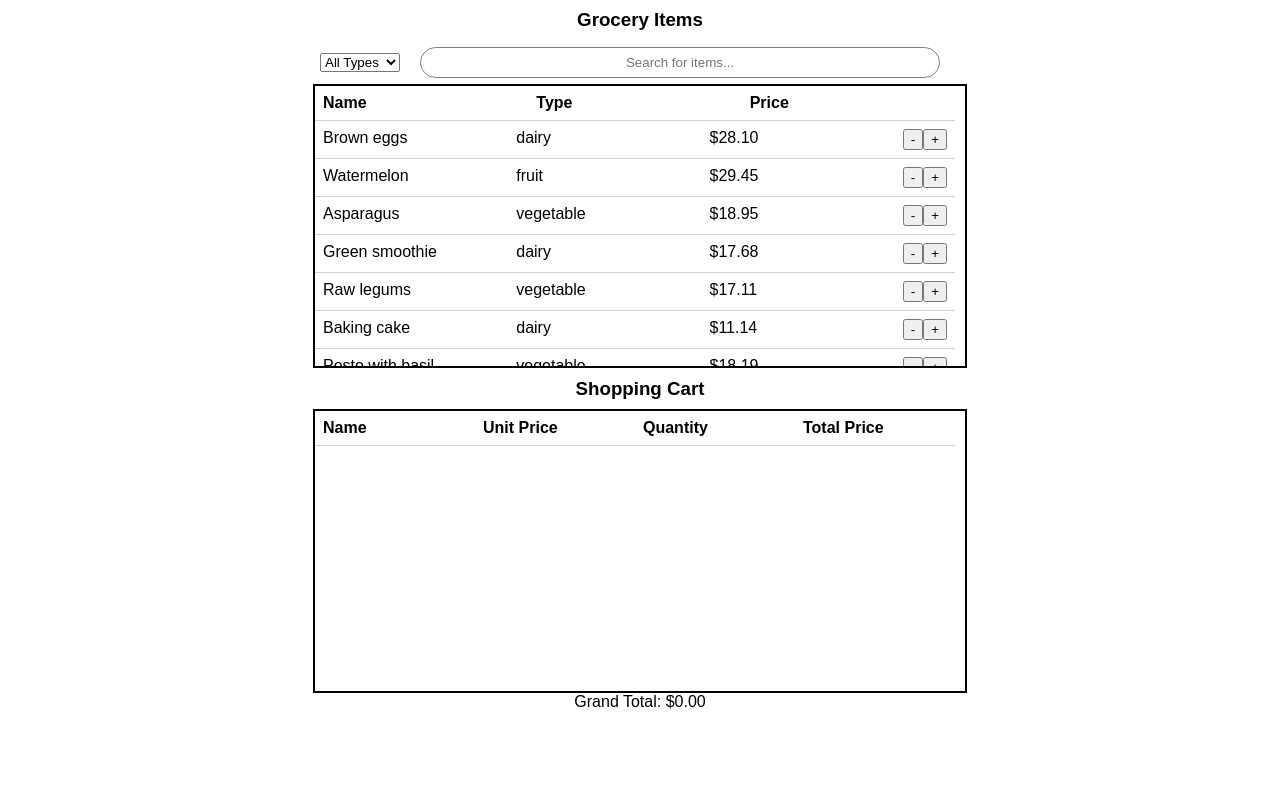
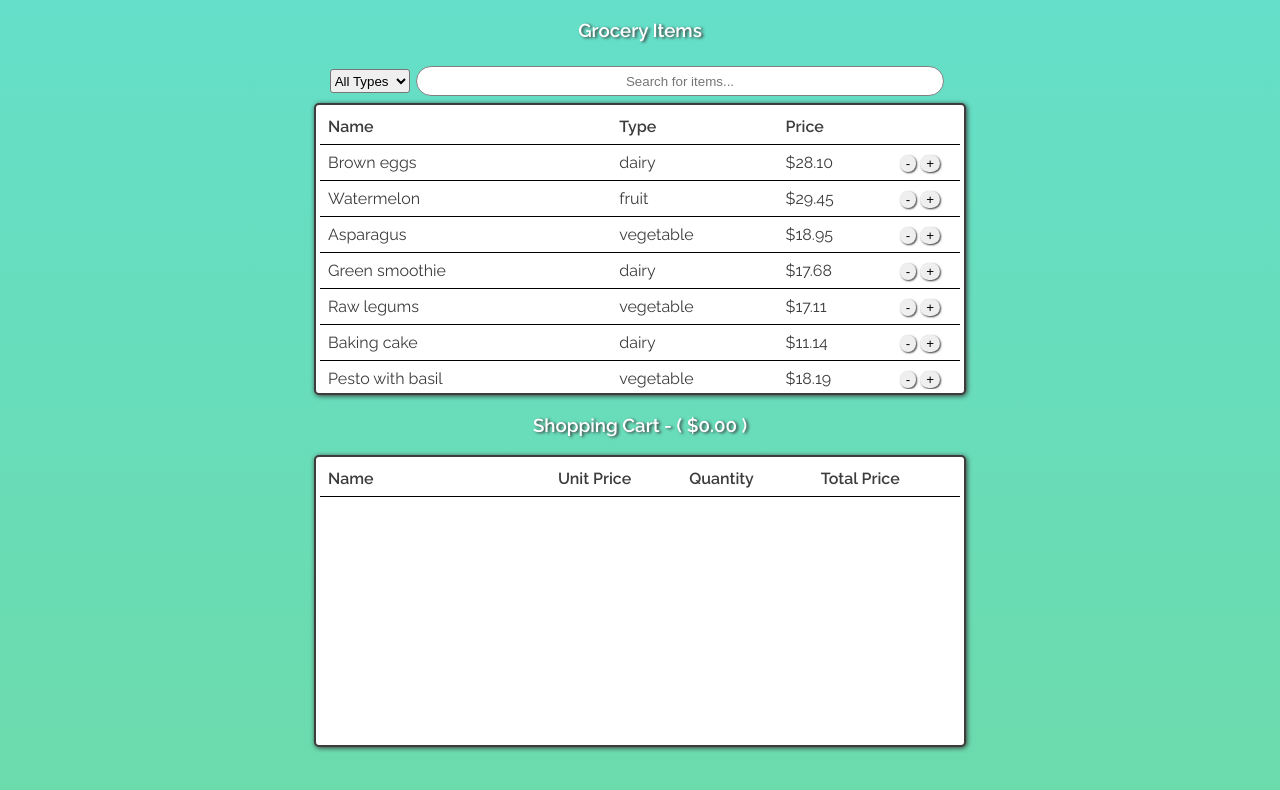
Before and after one commit to bmh0013/grocery-shopping, a React app: page / in a window 1280 px wide. Shown: the top 790 px of the page. Built offline with nearby package versions, Linux system fonts and the light colour scheme.

Commit message:
styling added

```diff
--- a/public/styles.css
+++ b/public/styles.css
@@ -1,53 +1,84 @@
+@import url("https://fonts.googleapis.com/css2?family=Raleway:wght@400;600&display=swap");
+
 body {
-  font-family: sans-serif;
+  font-family: "Raleway", sans-serif;
+  margin: 0;
+  padding: 0;
+  width: 100vw;
+  height: 100vh;
+  background: linear-gradient(#65dfc9, #6cdbab);
+  color: rgb(60, 60, 60);
 }
 
+h3 {
+  text-align: center;
+  color: white;
+  text-shadow: 2px 1px 3px rgb(60, 60, 60);
+}
+
+/* TABLES & ROWS */
 .table {
+  background: white;
+  display: flex;
+  position: relative;
   width: 50vw;
   height: 35vh;
+  min-width: 500px;
+  flex-direction: column;
+  border: 2px solid rgb(60, 60, 60);
+  border-radius: 5px;
   margin: 0 auto;
-  border: 2px solid black;
-  overflow-y: scroll;
-  padding-right: 10px;
+  padding: 0.25rem;
+  box-shadow: 1px 1px 5px rgb(60, 60, 60);
 }
 
 .table-headers {
+  font-weight: 600;
   display: flex;
-  font-weight: 700;
+  padding: 0.5rem;
+  border-bottom: 1px solid black;
 }
 
 .table-row {
   display: flex;
+  position: relative;
+  padding: 0.5rem;
+  border-bottom: 1px solid black;
+}
+
+.table-content {
+  overflow-y: scroll;
 }
 
 .table-item {
-  display: flex;
   flex-grow: 1;
   flex-basis: 0;
-  padding: 0.5em;
-  overflow: hidden;
-  white-space: nowrap;
-  border-bottom: 1px solid #d0d0d0;
 }
 
-.item-button {
-  padding: 0.5em;
-  border-bottom: 1px solid #d0d0d0;
+.name,
+.header-name {
+  flex-grow: 1.75;
 }
 
-h3 {
-  text-align: center;
-  margin: 0.5em;
+.buttons {
+  position: absolute;
+  right: 1rem;
+}
+
+.grand-total {
+  position: absolute;
+  bottom: 0%;
+  left: 50%;
+  transform: translate(-50%, -50%);
+}
+
+/* SEARCH & FILTERS */
+input:focus {
+  outline: none;
 }
 
 .search {
-  margin: 0 auto;
-  width: 50vw;
-  text-align: center;
-}
-
-.user-input {
-  width: 90%;
+  width: 80%;
   padding: 0.5em;
   margin: 0.5em;
   border: 1px solid grey;
@@ -55,13 +86,33 @@ h3 {
   text-align: center;
 }
 
-.grand-total {
-  text-align: center;
+.filters {
+  display: flex;
+  width: 50vw;
+  min-width: 500px;
+  margin: 0 auto;
+  align-items: center;
+  justify-content: center;
 }
 
-.filters {
-  width: 50vw;
-  margin: 0 auto;
-  display: flex;
-  align-items: center;
+/* BUTTONS & SELECT */
+button {
+  border-radius: 90px;
+  margin-right: 0.25rem;
+  border: none;
+  box-shadow: 1px 1px 2px rgb(60, 60, 60);
 }
+
+button:hover {
+  background-color: rgb(90, 90, 90);
+}
+
+button:active {
+  box-shadow: 1px 1px 3px rgb(120, 120, 120);
+}
+
+select {
+  height: 1.5rem;
+  border-radius: 3px;
+  outline: none;
+}
--- a/src/components/App.jsx
+++ b/src/components/App.jsx
@@ -25,7 +25,7 @@ const App = () => {
   //     });
   // }, []);
 
-  // Gathers the list of all food types for the type filter
+  // Gathers the list of all food types for the select filter
   const allTypes = ["All Types"];
   for (const item of groceryItems) {
     if (allTypes.includes(item.type)) {
@@ -35,11 +35,11 @@ const App = () => {
     }
   }
 
-  // Will update the filteredResults array once GET request returns products or the type selection is changed
+  // Will update the filteredResults array once the type selection is changed
   useEffect(() => {
     const query = document.querySelector("#search-bar").value.toLowerCase();
     filterItems(query);
-  }, [typeSelection, groceryItems]);
+  }, [typeSelection]);
 
   const filterItems = (string) => {
     const filteredItems = [];
@@ -52,10 +52,7 @@ const App = () => {
       }
     } else {
       for (const item of groceryItems) {
-        if (
-          item.type === typeSelection &&
-          item.name.toLowerCase().includes(string)
-        ) {
+        if ( item.type === typeSelection && item.name.toLowerCase().includes(string) ) {
           filteredItems.push(item);
         }
       }
@@ -80,26 +77,25 @@ const App = () => {
     </select>
   );
 
+  const grandTotal = Object.values(shoppingCart).reduce((accu, item) => {
+    accu += item.price * item.quantity;
+    return accu;
+  }, 0);
+
   return (
     <div>
       <div className="grocery-items-section">
         <h3>Grocery Items</h3>
-
         <div className="filters">
           {selection}
           <SearchBar handleSearch={filterItems} />
         </div>
-
-        <GroceryTable
-          items={filteredResults}
-          cart={shoppingCart}
-          addToCart={setShoppingCart}
-        />
+        <GroceryTable items={filteredResults} cart={shoppingCart} addToCart={setShoppingCart} />
       </div>
 
       <div className="shopping-cart-section">
-        <h3>Shopping Cart</h3>
-        <ShoppingCart items={shoppingCart} />
+        <h3>Shopping Cart - ( ${grandTotal.toFixed(2)} )</h3>
+        <ShoppingCart items={Object.values(shoppingCart)} />
       </div>
     </div>
   );
--- a/src/components/GroceryItem.jsx
+++ b/src/components/GroceryItem.jsx
@@ -15,28 +15,28 @@ const GroceryItem = ({ item, cart, addToCart }) => {
       };
     }
 
-    addToCart(updateCart)
+    addToCart(updateCart);
   };
 
   const removeItem = () => {
     const updateCart = { ...cart };
 
-    if ( updateCart[item.id] ) {
+    if (updateCart[item.id]) {
       updateCart[item.id].quantity--;
-      if ( !updateCart[item.id].quantity ) {
+      if (!updateCart[item.id].quantity) {
         delete updateCart[item.id];
       }
     }
 
-    addToCart(updateCart)
+    addToCart(updateCart);
   };
 
   return (
     <div className="table-row">
-      <div className="table-item">{item.name}</div>
-      <div className="table-item">{item.type}</div>
-      <div className="table-item">${item.price.toFixed(2)}</div>
-      <div className="item-button">
+      <div className="table-item name">{item.name}</div>
+      <div className="table-item type">{item.type}</div>
+      <div className="table-item price">${item.price.toFixed(2)}</div>
+      <div className="buttons">
         <button onClick={removeItem}>-</button>
         <button onClick={addItem}>+</button>
       </div>
--- a/src/components/GroceryTable.jsx
+++ b/src/components/GroceryTable.jsx
@@ -5,13 +5,15 @@ const GroceryTable = ({ items, cart, addToCart }) => {
   return (
     <div className="table">
       <div className="table-headers">
-        <div className="table-item">Name</div>
-        <div className="table-item">Type</div>
-        <div className="table-item">Price</div>
+        <div className="table-item header-name">Name</div>
+        <div className="table-item header-type">Type</div>
+        <div className="table-item header-price">Price</div>
       </div>
-      {items?.map( (item, idx) => {
-        return <GroceryItem key={idx} item={item} cart={cart} addToCart={addToCart} />
-      })}
+      <div className="table-content">
+        {items?.map( (item, idx) => {
+          return <GroceryItem key={idx} item={item} cart={cart} addToCart={addToCart} />
+        })}
+      </div>
     </div>
   );
 };
--- a/src/components/SearchBar.jsx
+++ b/src/components/SearchBar.jsx
@@ -2,15 +2,13 @@ import React from "react";
 
 const SearchBar = ({ handleSearch }) => {
   return (
-    <div className="search">
-      <input
-        className="user-input"
-        id="search-bar"
-        type="text"
-        placeholder="Search for items..."
-        onChange={ e => handleSearch( e.target.value.toLowerCase() ) }
-      />
-    </div>
+    <input
+      className="search"
+      id="search-bar"
+      type="text"
+      placeholder="Search for items..."
+      onChange={(e) => handleSearch(e.target.value.toLowerCase())}
+    />
   );
 };
 
--- a/src/components/ShoppingCart.jsx
+++ b/src/components/ShoppingCart.jsx
@@ -2,27 +2,21 @@ import React from "react";
 import ShoppingCartItem from "./ShoppingCartItem.jsx";
 
 const ShoppingCart = ({ items }) => {
-  items = Object.values(items);
-
-  const totalPrice = items.reduce((accu, item) => {
-    accu += item.price * item.quantity;
-    return accu;
-  }, 0);
-
   return (
     <>
       <div className="table">
         <div className="table-headers">
-          <div className="table-item">Name</div>
-          <div className="table-item">Unit Price</div>
-          <div className="table-item">Quantity</div>
-          <div className="table-item">Total Price</div>
+          <div className="table-item header-name">Name</div>
+          <div className="table-item header-price">Unit Price</div>
+          <div className="table-item header-quantity">Quantity</div>
+          <div className="table-item header-total">Total Price</div>
         </div>
-        {items?.map((item, idx) => {
-          return <ShoppingCartItem key={idx} item={item} />;
-        })}
+        <div className="table-content">
+          {items?.map((item, idx) => {
+            return <ShoppingCartItem key={idx} item={item} />;
+          })}
+        </div>
       </div>
-      <div className="grand-total">Grand Total: ${totalPrice.toFixed(2)}</div>
     </>
   );
 };
--- a/src/components/ShoppingCartItem.jsx
+++ b/src/components/ShoppingCartItem.jsx
@@ -3,10 +3,10 @@ import React from "react";
 const ShoppingCartItem = ({ item }) => {
   return (
     <div className="table-row">
-      <div className="table-item">{item.name}</div>
-      <div className="table-item">${item.price.toFixed(2)}</div>
-      <div className="table-item">{item.quantity}</div>
-      <div className="table-item">${ (item.quantity * item.price).toFixed(2) }</div>
+      <div className="table-item name">{item.name}</div>
+      <div className="table-item price">${item.price.toFixed(2)}</div>
+      <div className="table-item quantity">{item.quantity}</div>
+      <div className="table-item total">${ (item.quantity * item.price).toFixed(2) }</div>
     </div>
   );
 };
```
